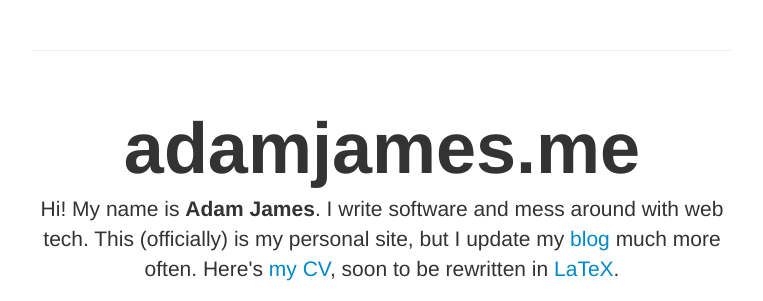
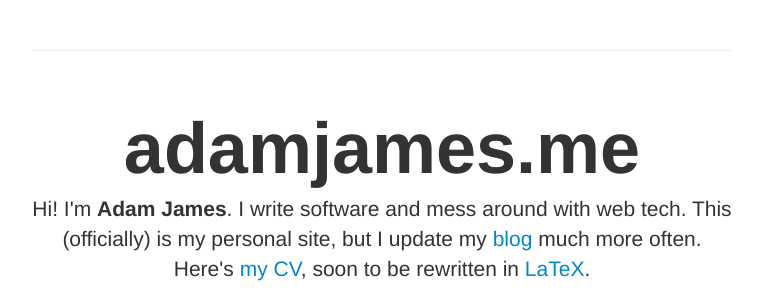
Before and after one commit to adamjames/adamjames.me, a plain HTML site: page index.html in a window 1280 px wide. Shown: the top 301 px of the page, without its empty margins (258-1021 px from the left). Drawn offline with Linux system fonts and the light colour scheme.

Commit message:
Fix a snafu.

```diff
--- a/index.html
+++ b/index.html
@@ -101,7 +101,7 @@
       <div class="jumbotron">
         <h1>adamjames.me</h1>
         <p class="lead">
-          Hi! My name is <b>Adam James</b>. I write software and mess around with web tech. This (officially) is my personal site, but I update my <a href="http://adamjames.github.io">blog</a> much more often. Here's <a href="Adam James - CV.pdf">my CV</a>, soon to be rewritten in <a href="http://en.wikipedia.org/wiki/LaTeX">LaTeX</a>.
+          Hi! I'm <b>Adam James</b>. I write software and mess around with web tech. This (officially) is my personal site, but I update my <a href="http://adamjames.github.io">blog</a> much more often. Here's <a href="Adam James - CV.pdf">my CV</a>, soon to be rewritten in <a href="http://en.wikipedia.org/wiki/LaTeX">LaTeX</a>.
         </p>
         <p class="lead">
           Links to my various profiles around the web are below. Some of them might not show up properly if you're using AdBlock.
```
Lines whose indentation alone changed are shown as unchanged.
